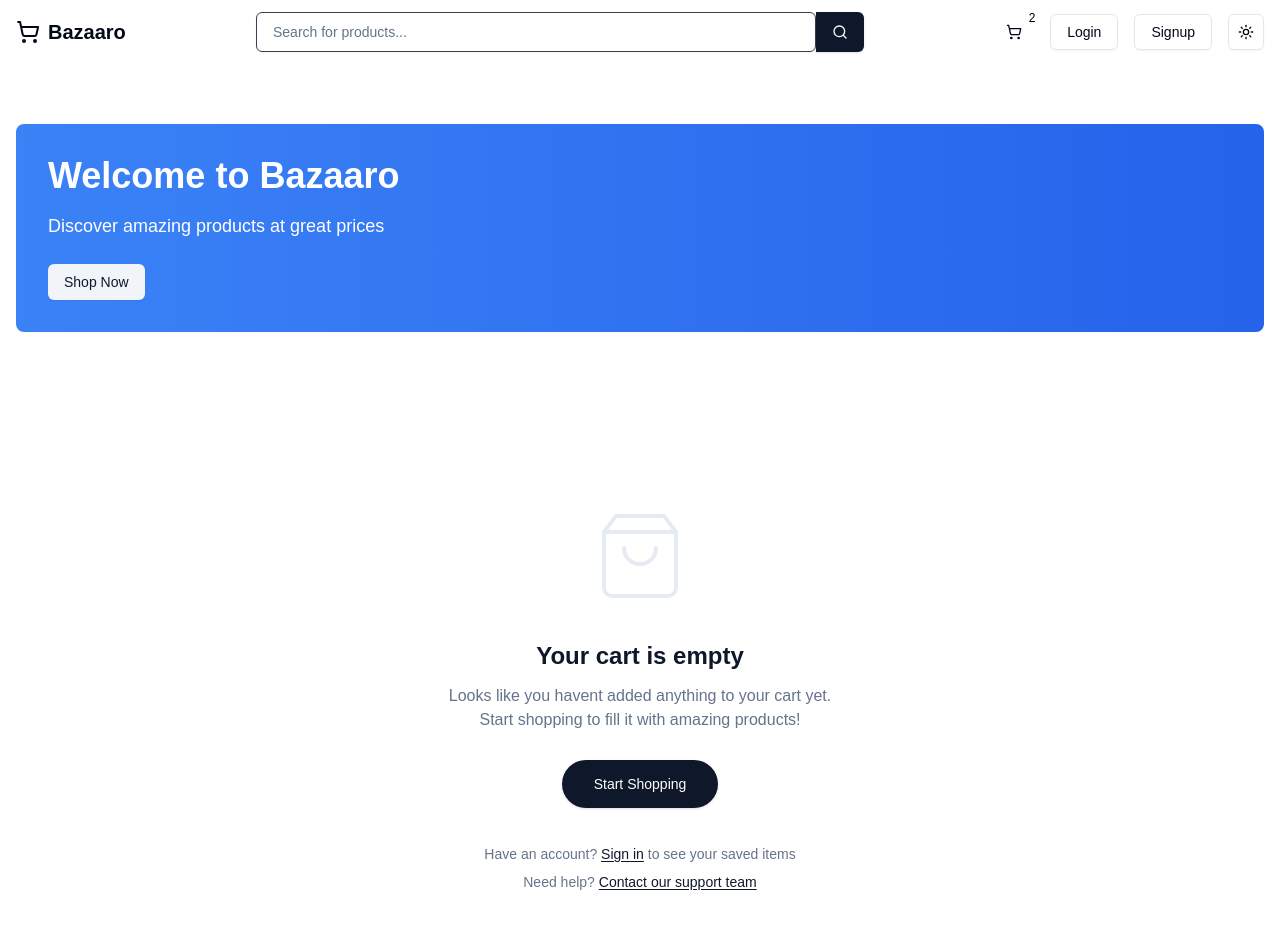
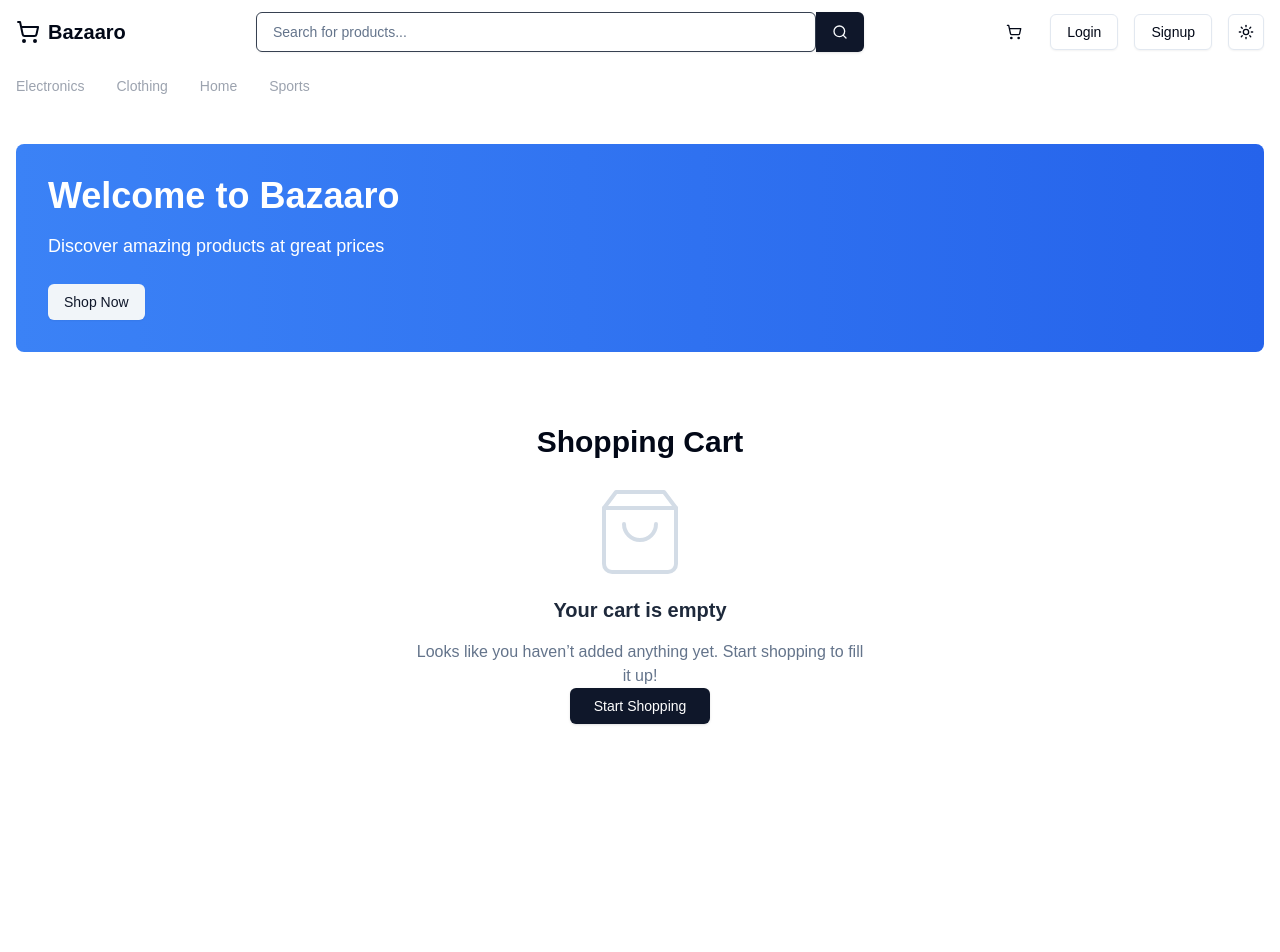
Before and after one commit to PranavJAIN12/bazaaro, a Next.js app: page /cart in a window 1280 px wide. Shown: the top 952 px of the page. Built offline with nearby package versions, Linux system fonts and the light colour scheme.

Commit message:
add to cart

```diff
--- a/app/cart/page.js
+++ b/app/cart/page.js
@@ -1,53 +1,60 @@
 "use client";
 import { Button } from "@/components/ui/button";
 import Link from "next/link";
-import { ShoppingBag } from "lucide-react";
+import { ShoppingBag, Trash2 } from "lucide-react";
+import { useDispatch, useSelector } from "react-redux";
+import { remove } from "@/redux/CartSlice";
+import Image from "next/image";
 
 const Cart = () => {
+  const dispatch = useDispatch();
+  const cartItem = useSelector((state) => state.cart);
+
   return (
-    <div className="min-h-[80vh] flex items-center justify-center px-1 mt-0">
-      <div className="text-center space-y-1 max-w-md mx-auto">
-        {/* Shopping Bag Icon Animation */}
-        <div className="relative w-40 h-40 mx-auto">
-          <div className="absolute inset-0 flex items-center justify-center">
-            <ShoppingBag
-              className="w-24 h-24 text-slate-200 animate-pulse"
-              strokeWidth={1}
-            />
+    <div className="min-h-screen py-10 flex flex-col items-center px-4">
+      <h1 className="text-3xl font-bold mb-6">Shopping Cart</h1>
+
+      {cartItem.length === 0 ? (
+        <div className="text-center space-y-4 max-w-md mx-auto">
+          <div className="flex justify-center mb-4">
+            <ShoppingBag className="w-24 h-24 text-slate-300 animate-pulse" strokeWidth={1} />
           </div>
-
-
-        </div>
-
-        {/* Text Content */}
-        <div className="space-y-3">
-          <h2 className="text-2xl font-semibold text-slate-900">
-            Your cart is empty
-          </h2>
-          <p className="text-slate-500 max-w-sm mx-auto">
-            Looks like you havent added anything to your cart yet. Start shopping to fill it with amazing products!
-          </p>
-        </div>
-
-        {/* Action Button */}
-        <div className="pt-6">
+          <h2 className="text-xl font-semibold text-slate-800">Your cart is empty</h2>
+          <p className="text-slate-500">Looks like you haven’t added anything yet. Start shopping to fill it up!</p>
           <Link href="/">
-            <Button className="bg-slate-900 hover:bg-slate-800 text-white px-8 py-6 rounded-full">
-              Start Shopping
-            </Button>
+            <Button className="bg-slate-900 hover:bg-slate-800 text-white px-6 py-3 rounded-md">Start Shopping</Button>
           </Link>
         </div>
-
-        {/* Additional Options */}
-        <div className="pt-8 space-y-2 text-sm">
-          <p className="text-slate-500">
-            Have an account? <Link href="/login" className="text-slate-900 underline underline-offset-2">Sign in</Link> to see your saved items
-          </p>
-          <p className="text-slate-500">
-            Need help? <Link href="/support" className="text-slate-900 underline underline-offset-2">Contact our support team</Link>
-          </p>
+      ) : (
+        <div className="w-full max-w-3xl">
+          <div className="bg-white shadow-md rounded-lg p-6 space-y-4">
+            {cartItem.map((item) => (
+              <div key={item.id} className="flex items-center justify-between border-b pb-4 last:border-b-0">
+                <div className="flex items-center space-x-4">
+                  <Image src={item.image} alt={item.title} height={"70"} width={"70"}  className=" object-cover rounded-md" />
+                  <div>
+                    <h3 className="font-medium text-lg">{item.title}</h3>
+                    <p className="text-gray-500">${item.price}</p>
+                  </div>
+                </div>
+                <Button
+                  variant="destructive"
+                  size="icon"
+                  onClick={() => dispatch(remove(item.id))}
+                >
+                  <Trash2 className="w-5 h-5" />
+                </Button>
+              </div>
+            ))}
+          </div>
+          <div className="flex justify-between items-center mt-6">
+            <p className="text-lg font-semibold">Total: ${cartItem.reduce((acc, item) => acc + item.price, 0).toFixed(2)}</p>
+            <Button className="bg-green-600 hover:bg-green-500 text-white px-6 py-3 rounded-md">
+              Proceed to Checkout
+            </Button>
+          </div>
         </div>
-      </div>
+      )}
     </div>
   );
 };
--- a/app/layout.js
+++ b/app/layout.js
@@ -4,6 +4,7 @@ import Navbar from "@/components/Navbar";
 import { ThemeProvider } from "@/components/theme-provider";
 import Header from "@/components/Header";
 import Footer from "@/components/Footer";
+import ProviderWrapper from "@/redux/ReduxProvider";
 
 const geistSans = Geist({
   variable: "--font-geist-sans",
@@ -22,10 +23,13 @@ export const metadata = {
 
 export default function RootLayout({ children }) {
   return (
-    <html lang="en" className="dark">
+    <html lang="en" >
       <body
         className={`${geistSans.variable} ${geistMono.variable} antialiased`}
       >
+        <ProviderWrapper>
+
+
         <ThemeProvider attribute="class"
             defaultTheme="system"
             enableSystem
@@ -37,6 +41,7 @@ export default function RootLayout({ children }) {
         {children}
         <Footer/>
         </ThemeProvider>
+        </ProviderWrapper>
       </body>
     </html>
   );
--- a/app/page.js
+++ b/app/page.js
@@ -109,6 +109,7 @@ export default function Home() {
             image={product.image}
             price={product.price}
             id={product.id}
+            product={product}
           />
         ))}
       </div>
--- a/components/Header.js
+++ b/components/Header.js
@@ -1,5 +1,6 @@
 import React from 'react'
 import { Button } from './ui/button'
+import Link from 'next/link'
 
 const Header = () => {
   return (
@@ -7,7 +8,9 @@ const Header = () => {
       <div className="bg-gradient-to-r from-blue-500 to-blue-600 rounded-lg p-8 mb-8 text-white">
           <h1 className="text-4xl font-bold mb-4">Welcome to Bazaaro</h1>
           <p className="text-lg mb-6">Discover amazing products at great prices</p>
+          <Link href='/'>
           <Button variant="secondary">Shop Now</Button>
+          </Link>
         </div>
     </div>
   )
--- a/components/Navbar.js
+++ b/components/Navbar.js
@@ -1,4 +1,4 @@
-"use client"
+"use client";
 import React, { useState } from 'react';
 import { Search, ShoppingCart, Menu } from 'lucide-react';
 import { Input } from "@/components/ui/input";
@@ -11,12 +11,14 @@ import {
 import Link from 'next/link';
 import { useRouter } from 'next/navigation';
 import { ModeToggle } from './theme-btn';
+import { useSelector } from 'react-redux';
 
 const Navbar = () => {
+  const item = useSelector((state) => state.cart); // item is an array
   const router = useRouter();
   const [searchQuery, setSearchQuery] = useState('');
-  const cartItemsCount = 2;
-  const categories = [""];
+
+  const categories = ["Electronics", "Clothing", "Home", "Sports"]; // Example categories
 
   const handleSearch = (e) => {
     e.preventDefault();
@@ -68,17 +70,16 @@ const Navbar = () => {
 
           {/* Right - Actions */}
           <div className="flex items-center space-x-4">
-            <Button variant="ghost" size="sm" className="relative ">
-              <Link href="/cart">
-
-              <ShoppingCart className="h-5 w-5" />
-              {cartItemsCount > 0 && (
-                <span className="absolute -top-2 -right-2 bg-white text-black text-xs rounded-full h-5 w-5 flex items-center justify-center">
-                  {cartItemsCount}
-                </span>
-              )}
-              </Link>
-            </Button>
+            <Link href="/cart" className="relative">
+              <Button variant="ghost" size="sm" className="relative">
+                <ShoppingCart className="h-5 w-5" />
+                {item.length > 0 && (
+                  <span className="absolute -top-2 -right-2 bg-white text-black text-xs rounded-full h-5 w-5 flex items-center justify-center">
+                    {item.length}
+                  </span>
+                )}
+              </Button>
+            </Link>
 
             <Button variant="outline">
               Login
@@ -112,13 +113,13 @@ const Navbar = () => {
                     <div className="space-y-4">
                       <h4 className="font-medium text-sm text-gray-400">Categories</h4>
                       {categories.map((category) => (
-                        <a
+                        <Link
                           key={category}
                           href={`/category/${category.toLowerCase()}`}
                           className="block py-2 text-sm hover:text-gray-300"
                         >
                           {category}
-                        </a>
+                        </Link>
                       ))}
                     </div>
                   </div>
@@ -131,13 +132,13 @@ const Navbar = () => {
         {/* Desktop Categories */}
         <div className="hidden md:flex items-center space-x-8 py-3">
           {categories.map((category) => (
-            <a
+            <Link
               key={category}
               href={`/category/${category.toLowerCase()}`}
               className="text-sm text-gray-400 hover:text-white transition-colors"
             >
               {category}
-            </a>
+            </Link>
           ))}
         </div>
       </div>
--- a/package.json
+++ b/package.json
@@ -12,6 +12,7 @@
     "@radix-ui/react-dialog": "^1.1.4",
     "@radix-ui/react-dropdown-menu": "^2.1.4",
     "@radix-ui/react-slot": "^1.1.1",
+    "@reduxjs/toolkit": "^2.5.1",
     "class-variance-authority": "^0.7.1",
     "clsx": "^2.1.1",
     "lucide-react": "^0.469.0",
@@ -20,6 +21,7 @@
     "next-themes": "^0.4.4",
     "react": "^19.0.0",
     "react-dom": "^19.0.0",
+    "react-redux": "^9.2.0",
     "tailwind-merge": "^2.6.0",
     "tailwindcss-animate": "^1.0.7"
   },
--- /dev/null
+++ b/redux/CartSlice.js
@@ -0,0 +1,17 @@
+import { createSlice } from "@reduxjs/toolkit";
+
+const cartSlice = createSlice({
+    name: "cart",
+    initialState: [],
+    reducers: {
+        add(state, action) {
+            state.push(action.payload);
+        },
+        remove(state, action) {
+            return state.filter((item) => item.id !== action.payload);
+        }
+    }
+});
+
+export const { add, remove } = cartSlice.actions;
+export default cartSlice.reducer;
--- /dev/null
+++ b/redux/ReduxProvider.js
@@ -0,0 +1,14 @@
+"use client";
+import React from "react";
+import { Provider as ReduxProvider } from "react-redux"; // Rename imported Provider
+import Store from "./Store"; // Ensure correct store usage
+
+const ProviderWrapper = ({ children }) => {
+  return (
+    <ReduxProvider store={Store}>
+      {children}
+    </ReduxProvider>
+  );
+};
+
+export default ProviderWrapper;
--- /dev/null
+++ b/redux/Store.js
@@ -0,0 +1,10 @@
+import { configureStore } from "@reduxjs/toolkit";
+import cartReducer from "./CartSlice";
+
+const Store = configureStore({
+    reducer: {
+        cart: cartReducer
+    }
+});
+
+export default Store;
```
Also changed, not shown: components/PopularProd.js (+22 -10 lines), 1 other file (tests, documents, lock files or other folders).
